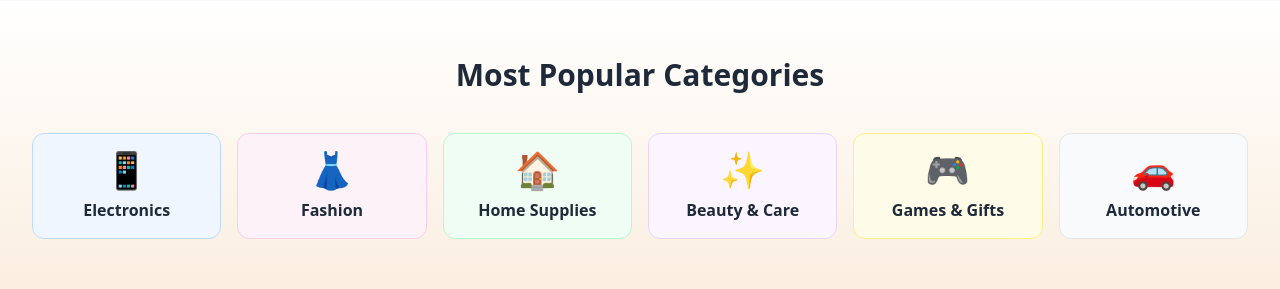
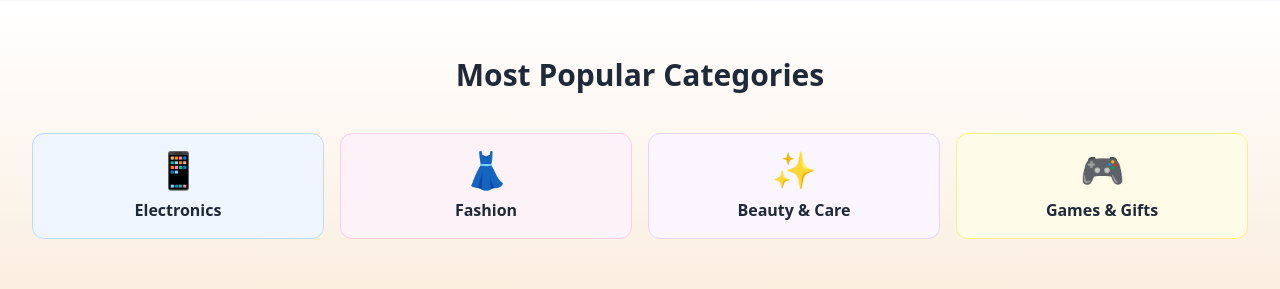
Before and after one commit to SimoAcharouaou777/TrustyFindsAR, a React (Vite) app: page / in a window 1280 px wide. Shown: the part 1200-1489 px from the top of the page. Built offline with nearby package versions, Linux system fonts and the light colour scheme.

Commit message:
Refactor category grid to use slugs for navigation and adjust grid layout

```diff
--- a/src/Pages/Home.jsx
+++ b/src/Pages/Home.jsx
@@ -181,18 +181,16 @@ const Home = () => {
             Most Popular Categories
           </h2>
 
-          <div className="grid grid-cols-2 sm:grid-cols-3 lg:grid-cols-6 gap-4">
+          <div className="grid grid-cols-2 sm:grid-cols-3 lg:grid-cols-4 gap-4">
             {[
-              { name: "Electronics", icon: "📱", color: "bg-blue-50 border-blue-200" },
-              { name: "Fashion", icon: "👗", color: "bg-pink-50 border-pink-200" },
-              { name: "Home Supplies", icon: "🏠", color: "bg-green-50 border-green-200" },
-              { name: "Beauty & Care", icon: "✨", color: "bg-purple-50 border-purple-200" },
-              { name: "Games & Gifts", icon: "🎮", color: "bg-yellow-50 border-yellow-200" },
-              { name: "Automotive", icon: "🚗", color: "bg-gray-50 border-gray-200" },
+              { name: "Electronics", slug: "electronics", icon: "📱", color: "bg-blue-50 border-blue-200" },
+              { name: "Fashion", slug: "fashion", icon: "👗", color: "bg-pink-50 border-pink-200" },
+              { name: "Beauty & Care", slug: "makeup", icon: "✨", color: "bg-purple-50 border-purple-200" },
+              { name: "Games & Gifts", slug: "games", icon: "🎮", color: "bg-yellow-50 border-yellow-200" },
             ].map((category, index) => (
               <div
                 key={index}
-                onClick={() => navigate(`/category/${category.name}`)}
+                onClick={() => navigate(`/category/${category.slug}`)}
                 className={`${category.color} border rounded-xl p-4 text-center cursor-pointer hover:shadow-md transition-all duration-300`}
               >
                 <div className="text-4xl mb-2">{category.icon}</div>
```
